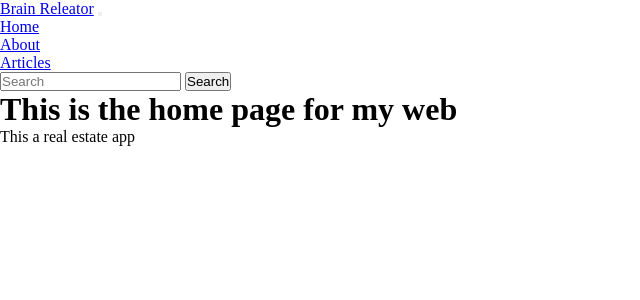
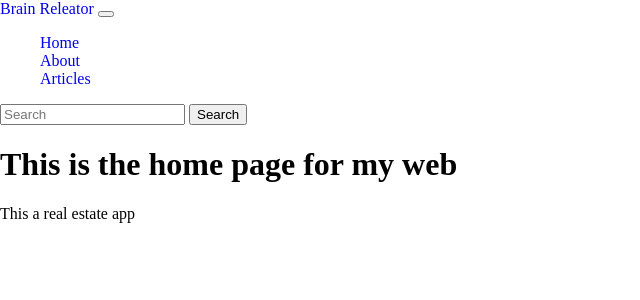
Before and after one commit to brian-ambani/flask, a Flask app: page / in a window 1280 px wide. Shown: the top 300 px of the page, without its empty margins (0-640 px from the left). Run offline with Flask 3, Linux system fonts and the light colour scheme.

Commit message:
updated the css

```diff
--- a/brainrealator/static/css/template.css
+++ b/brainrealator/static/css/template.css
@@ -1,6 +1,14 @@
 /* css code goes here */
-*{
+
+body{
 	margin: 0;
 	padding: 0;
-	font: sans-serif;
 }
+
+a{
+	text-decoration: none;
+}
+
+ul li{
+	list-style: none;
+}
```
